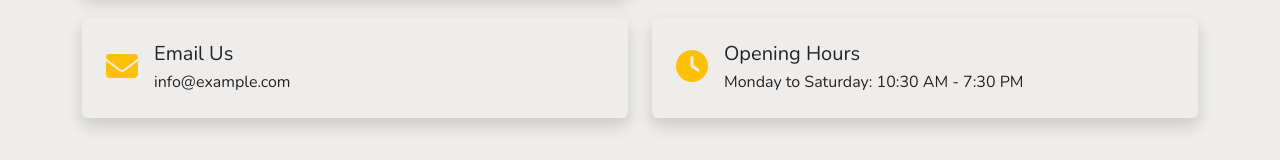
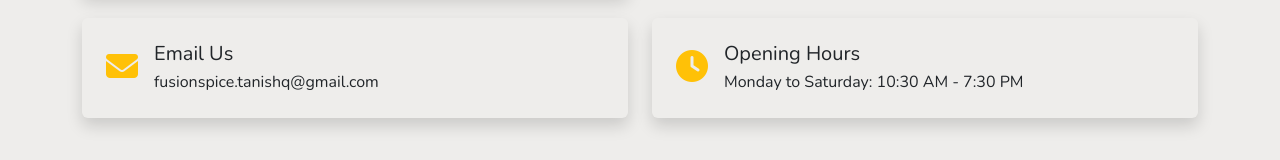
Before and after one commit to fusionspice01/fushionSpice, a React (Create React App) app: page /contact in a window 1280 px wide. Shown: the part 914-1074 px from the top of the page. Built offline with nearby package versions, Linux system fonts and the light colour scheme.

Commit message:
Update Contact.js

```diff
--- a/src/pages/Contact.js
+++ b/src/pages/Contact.js
@@ -238,7 +238,7 @@ function Contact() {
               </div>
               <div>
                 <h5 className="mb-1">Email Us</h5>
-                <p className="mb-0">info@example.com</p>
+                <p className="mb-0">fusionspice.tanishq@gmail.com</p>
               </div>
             </div>
           </div>
```
